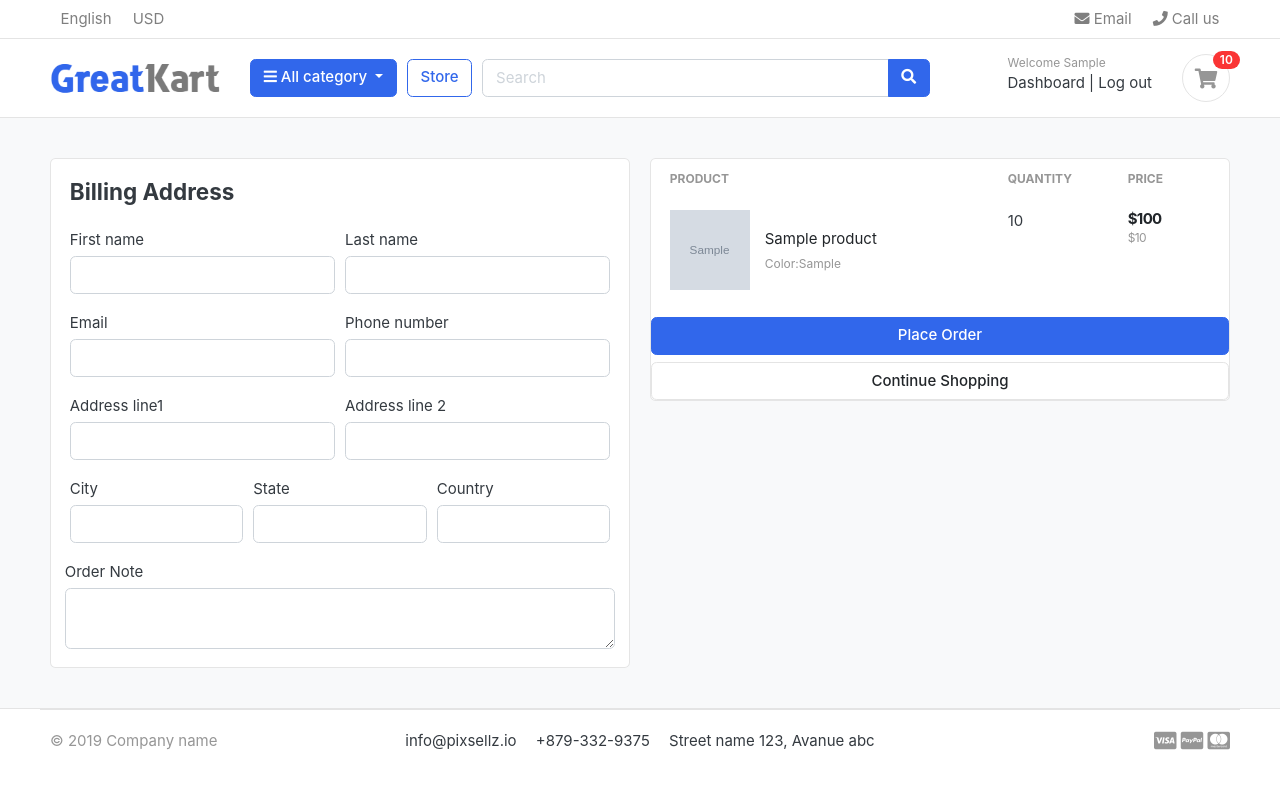
After one commit to shhwetajha/ecomweb-django, a Django app: page /cart/checkout/ in a window 1280 px wide. The commit adds this page. Run offline with Django 4.2, Linux system fonts and the light colour scheme; a user stored in the database is signed in; tables that the repository leaves empty hold one stand-in row (values such as "Sample post"); grey boxes marked "Sample" are stand-in pictures; some libraries are stand-ins or nearby versions; some web fonts are replaced.

Commit message:
handled cart and checkout page for the logged in users

```diff
--- a/cartt/context_processors.py
+++ b/cartt/context_processors.py
@@ -9,7 +9,10 @@ def counter(request):
     else:
         try:
             Cart=cart.objects.filter(cart_id=_cart_id(request))
-            cart_items=CartItem.objects.all().filter(cart=Cart[:1])
+            if request.user.is_authenticated:
+                cart_items=CartItem.objects.all().filter(user=request.user)
+            else:
+                cart_items=CartItem.objects.all().filter(cart=Cart[:1])
             for cart_item in cart_items:
                 cart_count+=cart_item.quantity
         except cart.DoesNotExist:
--- a/cartt/models.py
+++ b/cartt/models.py
@@ -1,5 +1,6 @@
 from django.db import models
 from store.models import *
+from accounts.models import *
 
 # Create your models here.
 class cart(models.Model):
@@ -12,8 +13,9 @@ class cart(models.Model):
 
 
 class CartItem(models.Model):
+    user=models.ForeignKey(account,on_delete=models.CASCADE,null=True)
     product=models.ForeignKey(products,on_delete=models.CASCADE)
-    cart=models.ForeignKey(cart,on_delete=models.CASCADE)
+    cart=models.ForeignKey(cart,on_delete=models.CASCADE,null=True)
     variation=models.ManyToManyField(Variation,null=True)
     quantity=models.IntegerField()
     is_active=models.BooleanField(default=True)
--- a/cartt/urls.py
+++ b/cartt/urls.py
@@ -5,5 +5,6 @@ urlpatterns=[
     path("",view_cart,name='cart'),
     path('add_to_cart/<int:product_id>/',add_cart,name='add_to_cart'),
     path('remove_cart/<int:product_id>/<int:cart_item_id>/',remove_cart,name='remove_cart'),
-    path('remove_cart_item/<int:product_id>/<int:cart_item_id>/',remove_cart_item,name='remove_cart_item')
+    path('remove_cart_item/<int:product_id>/<int:cart_item_id>/',remove_cart_item,name='remove_cart_item'),
+    path('checkout/',view_checkout,name='checkout')
 ]
--- a/cartt/views.py
+++ b/cartt/views.py
@@ -4,6 +4,7 @@ from .models import *
 from django.http import HttpResponse
 from django.core.exceptions import ObjectDoesNotExist
 from store.models import *
+from django.contrib.auth.decorators import login_required
 
 # Create your views here.
 
@@ -16,17 +17,70 @@ def _cart_id(request):
 
 
 def add_cart(request,product_id):
+    current_user=request.user
     Product=products.objects.get(id=product_id)
-    product_variation=[]
-    if request.method=='POST':
-        for i in request.POST:
-            key=i
-            value=request.POST[key]
-            try:
-                variation=Variation.objects.get(Products=Product,variation_category__iexact=key,variation_value__iexact=value)
-                product_variation.append(variation)
-            except:
-                pass
+
+#    if the user is authenticated
+    if current_user.is_authenticated:
+        product_variation=[]
+        if request.method=='POST':
+            for i in request.POST:
+                key=i
+                value=request.POST[key]
+                try:
+                    variation=Variation.objects.get(Products=Product,variation_category__iexact=key,variation_value__iexact=value)
+                    product_variation.append(variation)
+                except:
+                    pass
+
+
+        cart_Item_exist=CartItem.objects.filter(product=Product,user=current_user).exists()
+        if cart_Item_exist:
+                cart_Item=CartItem.objects.filter(product=Product,user=current_user)
+                ex_var_list=[]
+                var_id=[]
+                for item in cart_Item:
+                    existing_variations=item.variation.all()
+                    ex_var_list.append(list(existing_variations))
+                    var_id.append(item.id)
+
+
+                if product_variation in ex_var_list:
+                    Index=ex_var_list.index(product_variation)
+                    item_id=var_id[Index]
+                    item=CartItem.objects.get(product=Product,id=item_id)
+                    item.quantity+=1
+                    item.save()
+                else:
+                    item=CartItem.objects.create(product=Product,user=current_user,quantity=1)
+                    if len(product_variation)>0:
+                        item.variation.clear()
+                        item.variation.add(*product_variation)
+                    item.save()
+
+        else:
+            current_user=request.user
+            print(Product)
+            print(current_user)
+            cart_Item=CartItem.objects.create(product=Product,id=product_id,quantity=1,user=current_user)
+
+            if len(product_variation)>0:
+                cart_Item.variation.clear()
+                cart_Item.variation.add(*product_variation)
+            cart_Item.save()
+        return redirect('cart')
+#if the user is not authenticated
+    else:
+        product_variation=[]
+        if request.method=='POST':
+            for i in request.POST:
+                key=i
+                value=request.POST[key]
+                try:
+                    variation=Variation.objects.get(Products=Product,variation_category__iexact=key,variation_value__iexact=value)
+                    product_variation.append(variation)
+                except:
+                    pass
 
 
         try:
@@ -71,42 +125,70 @@ def add_cart(request,product_id):
         return redirect('cart')
 
 def remove_cart(request,product_id,cart_item_id):
-    Cart=cart.objects.get(cart_id=_cart_id(request))
     product=get_object_or_404(products,id=product_id)
-    cart_item=CartItem.objects.get(cart=Cart,product=product,id=cart_item_id)
     try:
-
+        if request.user.is_authenticated:
+            cart_item=CartItem.objects.get(user=request.user,product=product,id=cart_item_id)
+        else:
+            Cart=cart.objects.get(cart_id=_cart_id(request))
+            cart_item=CartItem.objects.get(cart=Cart,product=product,id=cart_item_id)
         if cart_item.quantity>1:
-            cart_item.quantity-=1
-            cart_item.save()
+                cart_item.quantity-=1
+                cart_item.save()
         else:
             cart_item.delete()
     except:
-        pass
+            pass
     return redirect('cart')
 
 
 def remove_cart_item(request,product_id,cart_item_id):
-    Cart=cart.objects.get(cart_id=_cart_id(request))
     product=get_object_or_404(products,id=product_id)
-    cart_item=CartItem.objects.get(product=product,cart=Cart,id=cart_item_id)
+    if request.user.is_authenticated:
+        cart_item=CartItem.objects.get(product=product,user=request.user,id=cart_item_id)
+    else:
+        Cart=cart.objects.get(cart_id=_cart_id(request))
+        cart_item=CartItem.objects.get(product=product,cart=Cart,id=cart_item_id)
     cart_item.delete()
     return redirect('cart')
 
 
-def view_cart(request,total=0,quantity=0,cart_item=None):
-    cart_items=""
-    tax=""
-    grand_total=""
+def view_cart(request,total=0,quantity=0,cart_items=None):
     try:
-        Cart=cart.objects.get(cart_id=_cart_id(request))
-        cart_items=CartItem.objects.filter(cart=Cart,is_active=True)
+        tax=0
+        grand_total=0
+
+        if request.user.is_authenticated:
+            cart_items=CartItem.objects.filter(user=request.user,is_active=True)
+        else:
+            Cart=cart.objects.get(cart_id=_cart_id(request))
+            cart_items=CartItem.objects.filter(cart=Cart,is_active=True)
         for cart_item in cart_items:
             total+=cart_item.product.price*cart_item.quantity
             quantity+=cart_item.quantity
         tax=(2*total)/100
         grand_total=total+tax
     except ObjectDoesNotExist:
-        cart_items='cart item is empty'
+        pass
     context={'total':total,'quantity':quantity,'cart_items':cart_items,'tax':tax,'grand_total':grand_total}
     return render(request,'store/cart.html',context)
+
+@login_required(login_url='login')
+def view_checkout(request,total=0,quantity=0,cart_items=None):
+    try:
+        tax=0
+        grand_total=0
+        if request.user.is_authenticated:
+            cart_items=CartItem.objects.filter(user=request.user,is_active=True)
+        else:
+            Cart=cart.objects.get(cart_id=_cart_id(request))
+            cart_items=CartItem.objects.filter(cart=Cart,is_active=True)
+            for cart_item in cart_items:
+                total+=cart_item.product.price*cart_item.quantity
+                quantity+=cart_item.quantity
+            tax=(2*total)/100
+            grand_total=total+tax
+    except ObjectDoesNotExist:
+            pass
+    context={'total':total,'quantity':quantity,'cart_items':cart_items,'tax':tax,'grand_total':grand_total}
+    return render(request,'store/checkout.html',context)
--- a/store/urls.py
+++ b/store/urls.py
@@ -6,4 +6,5 @@ urlpatterns=[
     path('category/<slug:category_slug>/',view_store,name='products_by_category'),
     path('category/<slug:category_slug>/<slug:product_slug>/',product_detail,name='product_detail'),
     path('search/',search,name='search'),
+
 ]
--- a/templates/store/cart.html
+++ b/templates/store/cart.html
@@ -99,7 +99,7 @@
                 <p class="text-center mb-3">
                     <img src="{% static './images/misc/payments.png' %}" height="26">
                 </p>
-                <a href="./place-order.html" class="btn btn-primary btn-block"> Checkout </a>
+                <a href="{% url 'checkout' %}" class="btn btn-primary btn-block"> Checkout </a>
                 <a href="{% url 'store' %}" class="btn btn-light btn-block">Continue Shopping</a>
             </div> <!-- card-body.// -->
             </div> <!-- card.// -->
--- /dev/null
+++ b/templates/store/checkout.html
@@ -0,0 +1,129 @@
+{% extends 'base.html' %}
+{% load static %}
+{% block content %}
+<section class="section-content padding-y bg">
+    <div class="container">
+
+    <!-- ============================ COMPONENT 1 ================================= -->
+
+    <div class="row">
+        <aside class="col-lg-6">
+    <div class="card">
+        <div class="card-body">
+            <h4 class='card-title mb-4'>Billing Address</h4>
+            <form>
+            <div class="form-row">
+                <div class="col form-group">
+                    <label>First name</label>
+                    <input type="text" class="form-control" name="first_name" required></div>
+
+
+                <div class="col form-group">
+                    <label>Last name</label>
+                    <input type="text" class="form-control" name="last_name" required> </div>
+        </div>
+
+        <div class="form-row">
+            <div class="col form-group">
+                <label>Email</label>
+                <input type="email" class="form-control" name="email" required></div>
+
+
+        <div class="col form-group">
+            <label>Phone number</label>
+            <input type="text" class="form-control" name="phone_number" required> </div>
+        </div>
+
+        <div class="form-row">
+            <div class="col form-group">
+                <label>Address line1</label>
+                <input type="text" class="form-control" name="address_line_1" required></div>
+
+            <div class="col form-group">
+                <label>Address line 2</label>
+                <input type="text" class="form-control" name="address_line_2"> </div>
+        </div>
+
+
+    <div class="form-row">
+        <div class="col form-group">
+            <label>City</label>
+            <input type="text" class="form-control" name="city" required></div>
+
+
+        <div class="col form-group">
+            <label>State</label>
+            <input type="text" class="form-control" name="state" required></div>
+
+        <div class="col form-group">
+            <label>Country</label><input type="text" class="form-control" name="country" required>  </div>
+    </div>
+    <div class="form-row">
+
+    <label for="">Order Note</label>
+    <textarea name="order_note" rows="2" class="form-control"></textarea>   </div></form>
+ </div> <!-- card.// -->
+
+        </aside> <!-- col.// -->
+        <aside class="col-lg-6">
+
+            <div class="card">
+                <table class="table table-borderless table-shopping-cart">
+                <thead class="text-muted">
+                <tr class="small text-uppercase">
+                  <th scope="col">Product</th>
+                  <th scope="col" width="120">Quantity</th>
+                  <th scope="col" width="120">Price</th>
+
+                </tr>
+                </thead>
+                <tbody>
+                    {% for cartitem in cart_items %}
+                <tr>
+                    <td>
+                        <figure class="itemside align-items-center">
+                            <div class="aside"><img src="{{cartitem.product.images.url }}" class="img-sm"></div>
+                            <figcaption class="info">
+                                <a href="{{cartitem.product.get_url}}" class="title text-dark">{{cartitem.product.product_name}}</a>
+                                {% if cartitem.variation.all %}
+                                {% for item in cartitem.variation.all %}
+                                <p class="text-muted small">{{item.variation_category|capfirst}}:{{item.variation_value|capfirst}}</p>
+                                {% endfor %}
+                                {% endif %}
+                            </figcaption>
+                        </figure>
+                    </td>
+                    <td>
+                        <label for="">{{cartitem.quantity}}</label>
+                        <!-- col.// -->
+
+                    </td>
+                    <td>
+                        <div class="price-wrap">
+                            <var class="price">${{cartitem.sub_total}}</var>
+                            <small class="text-muted"> ${{cartitem.product.price}}</small>
+                        </div> <!-- price-wrap .// -->
+                    </td>
+
+                </tr>
+
+                {% endfor %}
+                </tbody>
+                </table>
+
+
+                <a href="./place-order.html" class="btn btn-primary btn-block"> Place Order </a>
+                <a href="{% url 'store' %}" class="btn btn-light btn-block">Continue Shopping</a>
+            </div> <!-- card-body.// -->
+            </div> <!-- card.// -->
+
+    </aside> <!-- col.// -->
+
+
+    </div> <!-- row.// -->
+
+    <!-- ============================ COMPONENT 1 END .// ================================= -->
+
+    </div> <!-- container .//  -->
+    </section>
+{% endblock %}
```
Also changed, not shown: accounts/views.py (+54 -2 lines), cartt/migrations/0001_initial.py, cartt/migrations/0002_alter_cartitem_cart.py (added), cartt/migrations/0002_cartitem_variation.py (deleted).
